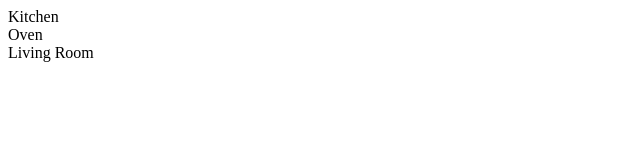
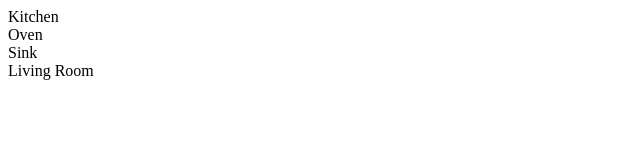
Before and after one commit to saraehutch94/react-floor-plan, a React (Create React App) app: page / in a window 1280 px wide. Shown: the top 160 px of the page, without its empty margins (0-640 px from the left). Built offline with nearby package versions, Linux system fonts and the light colour scheme.

Commit message:
create Sink component, export to Kitchen

```diff
--- a/src/components/Kitchen.js
+++ b/src/components/Kitchen.js
@@ -1,10 +1,12 @@
 import Oven from "./Oven";
+import Sink from "./Sink";
 
 function Kitchen() {
   return (
     <div>
       <div>Kitchen</div>
       <Oven />
+      <Sink />
     </div>
   );
 }
--- a/src/components/Sink.js
+++ b/src/components/Sink.js
@@ -0,0 +1,5 @@
+function Sink() {
+  return <div>Sink</div>;
+}
+
+export default Sink;
```
